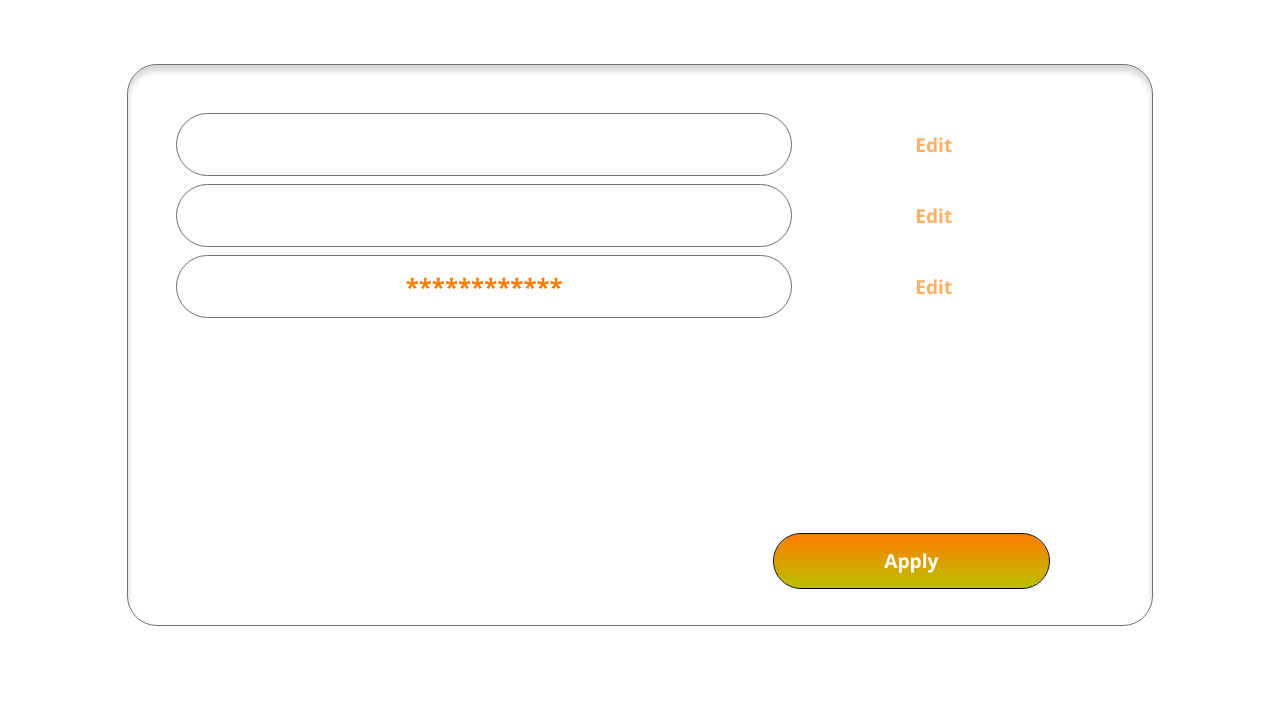
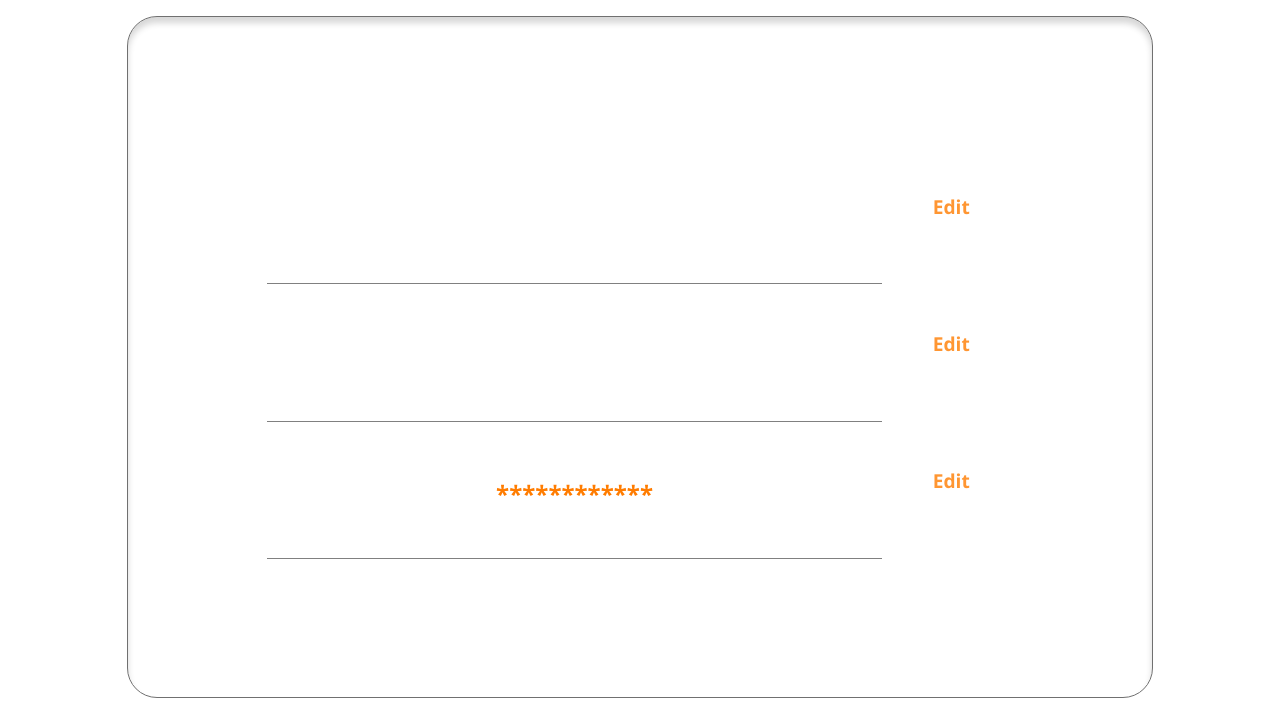
Before and after one commit to jakubszpilowski/WdPAI, a PHP site: page /public/views/settings.php in a window 1280 px wide. Shown: the part 80-800 px from the top of the page. Run offline with PHP 8.4, Linux system fonts and the light colour scheme; the visitor is signed in with stand-in values (Sample User, id 1).

Commit message:
Settings script and inputs for changing user info added

```diff
--- a/public/css/style_settings.css
+++ b/public/css/style_settings.css
@@ -114,31 +114,31 @@ span {
 
 .container {
     width: 80%;
-    height: 70%;
+    height: 85%;
 
+    display: flex;
+    justify-content: center;
+    align-items: center;
     background: #FFFFFFF5 0 0 no-repeat padding-box;
     box-shadow: inset 0 6px 6px #00000029;
     border: 1px solid #707070;
     border-radius: 30px;
 
-    margin-top: 4rem;
+    margin-top: 1rem;
 }
 
 .contents {
-    margin-top: 3rem;
-    margin-left: 3rem;
-    height: 75%;
+    height: 95%;
     width: 80%;
     flex-direction: column;
-    justify-content: start;
+    justify-content: center;
     align-items: flex-start;
 }
 
 .user {
     width: 75%;
     background: #FFFFFF 0 0 no-repeat padding-box;
-    border: 1px solid #707070;
-    border-radius: 49px;
+    border-bottom: solid 1px #808080;
     justify-content: center;
     align-items: center;
     font: normal normal bold 1.5rem/2.5rem Segoe UI;
@@ -149,47 +149,94 @@ span {
 
 .info {
     width: 100%;
-    height: 15%;
+    height: 20%;
     flex-direction: row;
-    justify-content: space-between;
-
-}
-
-.edit-btn {
-    width: 15%;
-    background: transparent 0 0 no-repeat padding-box;
-    text-align: center;
-    font: normal normal bold 1.2rem/2rem Segoe UI;
-    letter-spacing: 0;
-    color: #FF7C00;
-    opacity: 0.6;
-    border: none;
-    outline: none;
+    justify-content: center;
 }
 
 .ctn {
-    width: 90%;
-    height: 10%;
-    justify-content: end;
+    width: 15%;
+    height: 80%;
+    justify-content: center;
     align-items: center;
 }
 
 .apply-btn {
-    width: 30%;
     height: 100%;
+    aspect-ratio: 1;
     justify-content: center;
     align-items: center;
-    background: transparent linear-gradient(180deg, #FF7C00 0%, #BAC000 100%) 0 0 no-repeat padding-box;
-    border: 1px solid #000;
-    border-radius: 49px;
+    border: none;
+    background-color: transparent;
+    font: normal normal bold 1.2rem/2rem Segoe UI;
+    color: #FF7C00;
+    opacity: 0.8;
+}
 
-    font: normal normal bold 1.2rem/2rem Segoe UI;
-    color: #FFF;
+.apply-btn:hover{
+    text-decoration: underline;
+}
+
+.input-control {
+    display: flex;
+    flex-direction: column;
+    justify-content: center;
+    align-items: center;
+    width: 75%;
+}
+
+input {
+    width: 100%;
+    border: none;
+    border-bottom: solid 1px #808080;
+    font: normal normal normal 1.2rem/2rem Segoe UI;
+    text-align: center;
+}
+
+#edit-user, #edit-email, #edit-password {
+    display: none;
+}
+
+.off {
+    display: none;
+}
+
+.repeat {
+    width: 75%;
+    height: 100%;
+    flex-direction: column;
+}
+
+.twice {
+    width: 100%;
 }
 
 @media only screen and (max-device-width: 700px){
     .navigation-bar{
         width: 70%;
+    }
+
+    .info {
+        height: 25%;
+    }
+
+    .repeat {
+        justify-content: center;
+        align-items: center;
+
+    }
+
+    .apply-btn {
+         width: 50%;
+         font-size: 2rem;
+    }
+
+    .user {
+        font-size: 2rem;
+    }
+
+    input {
+        font-size: 1.5rem;
     }
 }
 
@@ -244,8 +291,6 @@ span {
     }
 
     .contents {
-        margin-top: 5rem;
-        margin-left: 5rem;
         gap: 2rem;
     }
 
@@ -253,14 +298,9 @@ span {
         font-size: 3rem;
     }
 
-    .edit-btn {
-        width: 20%;
-        font-size: 2rem;
-    }
-
     .apply-btn {
         width: 50%;
-        font-size: 2rem;
+        font-size: 2.5rem;
     }
 
     .settings {
@@ -306,4 +346,20 @@ span {
         width: 60%;
         height: 66%;
     }
+
+    .input-control {
+        height: 100%;
+    }
+
+    input {
+        font-size: 2rem;
+    }
+
+    .ctn {
+        width: 20%;
+    }
+
+    .apply-btn {
+        width: 75%;
+    }
 }
--- a/public/views/settings.php
+++ b/public/views/settings.php
@@ -12,6 +12,7 @@ if(!isset($_COOKIE['user'])) {
 <head>
     <link rel="stylesheet" type="text/css" href="/public/css/style_settings.css">
     <script src="/public/scripts/nav.js" defer></script>
+    <script src="/public/scripts/settings_handler.js" defer></script>
     <title>Settings</title>
 </head>
 <body>
@@ -46,6 +47,7 @@ if(!isset($_COOKIE['user'])) {
         </nav>
     </header>
     <div class="container">
+        <?php include('messages_div.php') ?>
         <ul class="list contents flex">
             <li class="info flex">
                 <span class="user flex">
@@ -53,9 +55,25 @@ if(!isset($_COOKIE['user'])) {
                     <?= $user->getUsername()?>
                     <?php }?>
                 </span>
-                <button class="edit-btn">
+                <div class="ctn flex">
+                    <button id="edit-username" class="apply-btn flex" onclick="editUsername()">
                         Edit
                     </button>
+                    <button id="cancel-username" class="apply-btn flex off" onclick="closeUsername()">
+                        Cancel
+                    </button>
+                </div>
+            </li>
+            <li id="edit-user" class="info flex">
+                <div class="input-control">
+                    <label for="username"></label>
+                    <input id="username" type="text" placeholder="enter new username">
+                </div>
+                <div class="ctn flex">
+                    <button class="apply-btn flex">
+                        Apply
+                    </button>
+                </div>
             </li>
             <li class="info flex">
                 <span class="user flex">
@@ -63,23 +81,62 @@ if(!isset($_COOKIE['user'])) {
                     <?= $user->getEmail()?>
                     <?php }?>
                 </span>
-                <button class="edit-btn">
+                <div class="ctn flex">
+                    <button id="edit-e" class="apply-btn flex" onclick="editEmail()">
                         Edit
                     </button>
+                    <button id="cancel-e" class="apply-btn flex off" onclick="closeEmail()">
+                        Cancel
+                    </button>
+                </div>
+            </li>
+            <li id="edit-email" class="info flex">
+                <div class="repeat flex">
+                    <div class="input-control twice">
+                        <label for="email"></label>
+                        <input id="email" type="email" placeholder="enter new email">
+                    </div>
+                    <div class="input-control twice">
+                        <label for="email"></label>
+                        <input id="email" type="email" placeholder="repeat email">
+                    </div>
+                </div>
+                <div class="ctn flex">
+                    <button class="apply-btn flex">
+                        Apply
+                    </button>
+                </div>
             </li>
             <li class="info flex">
                 <span class="user flex">
                     ************
                 </span>
-                <button class="edit-btn">
+                <div class="ctn flex">
+                    <button id="edit-p" class="apply-btn flex" onclick="editPassword()">
                         Edit
                     </button>
+                    <button id="cancel-p" class="apply-btn flex off" onclick="closePassword()">
+                        Cancel
+                    </button>
+                </div>
             </li>
-        </ul>
+            <li id="edit-password" class="info flex">
+                <div class="repeat flex">
+                    <div class="input-control twice">
+                        <label for="password"></label>
+                        <input id="password" type="password" placeholder="enter new password">
+                    </div>
+                    <div class="input-control twice">
+                        <label for="password"></label>
+                        <input id="password" type="password" placeholder="repeat password">
+                    </div>
+                </div>
                 <div class="ctn flex">
                     <button class="apply-btn flex">
                         Apply
                     </button>
                 </div>
+            </li>
+        </ul>
     </div>
 </body>
```
Also changed, not shown: public/scripts/settings_handler.js (added, +35 -0 lines). Lines whose indentation alone changed are shown as unchanged.
